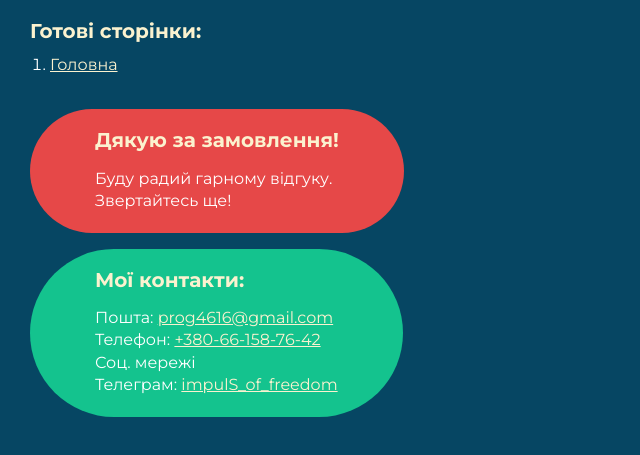
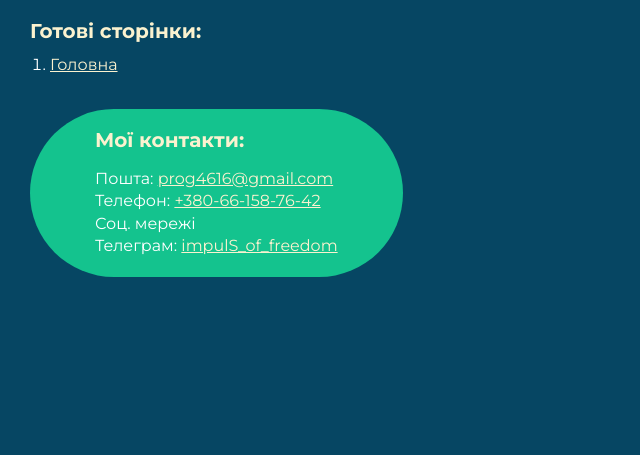
Before and after one commit to angel-688/maximus, a plain HTML site: page index.html in a window 1280 px wide. Shown: the part 115-570 px from the top of the page, without its empty margins (0-640 px from the left). Drawn offline with Linux system fonts and the light colour scheme.

Commit message:
Add files via upload

```diff
--- a/index.html
+++ b/index.html
@@ -17,11 +17,6 @@
 		<ol class="rootpage__list">
 			<li><a target="_blank" href="home.html">Головна</a></li>
 		</ol>
-		<div class="rootpage__tnx">
-			<h2>Дякую за замовлення!</h2>
-			<p>Буду радий гарному відгуку.</p>
-			<p>Звертайтесь ще!</p>
-		</div>
 		<div class="rootpage__contacts">
 			<h2>Мої контакти:</h2>
 			<p>Пошта: <a href="mailto:prog4616@gmail.com">prog4616@gmail.com</a></p>
```
